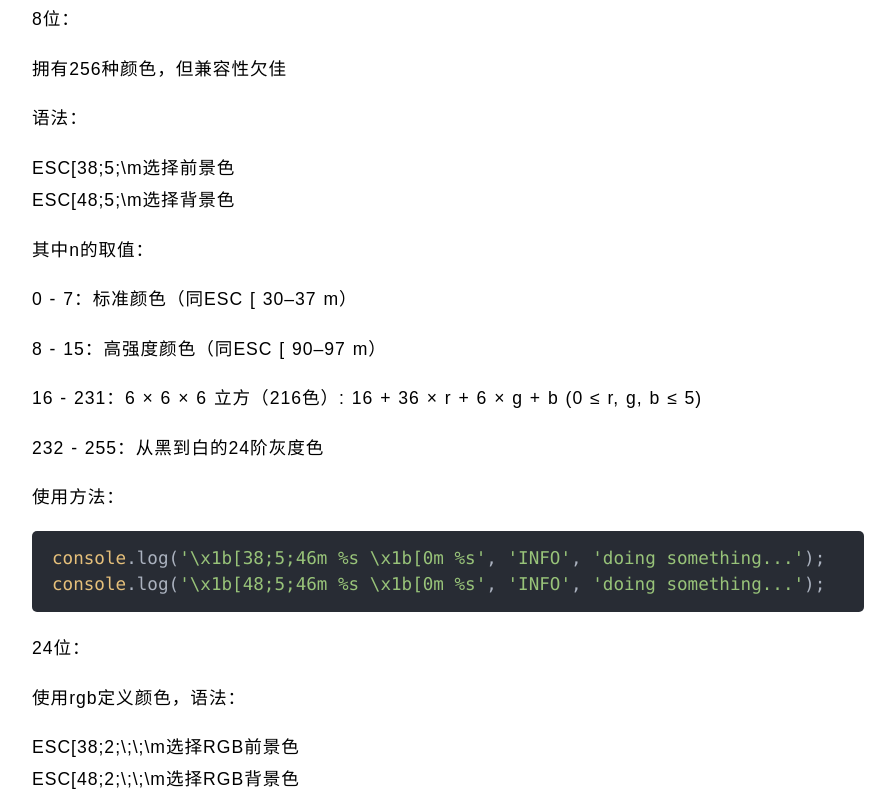
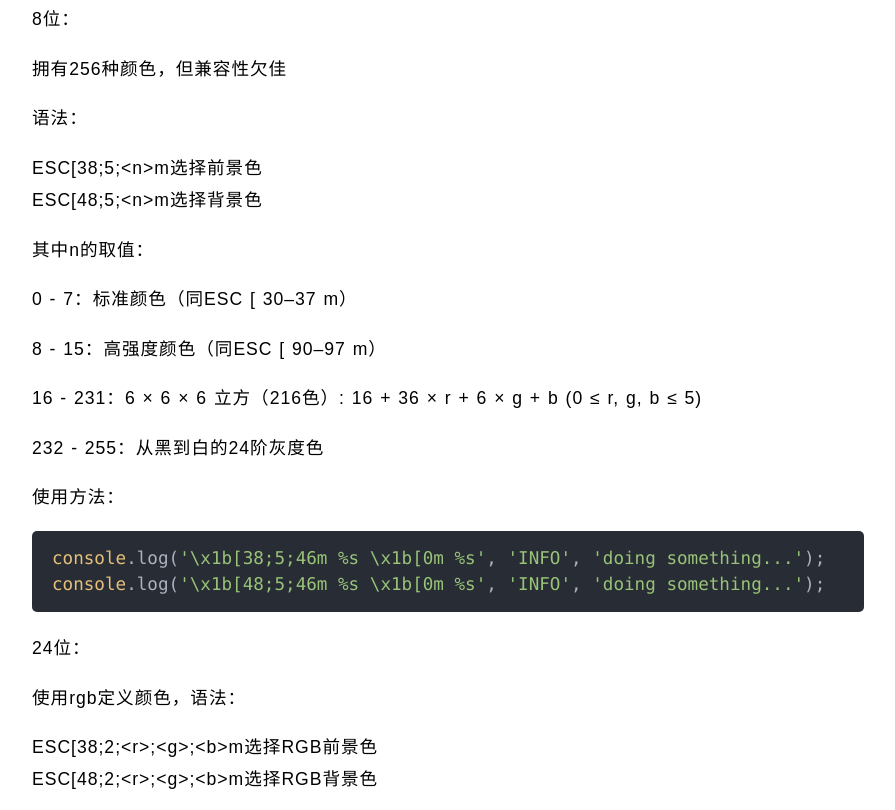
Before and after one commit to RGM-89sc/RGM-89sc.github.io, a plain HTML site: page 2018/12/201812061616/index.html in a window 1280 px wide. Shown: the part 827-1637 px from the top of the page, without its empty margins (192-1087 px from the left). Drawn offline with Linux system fonts and the light colour scheme.

Commit message:
Site updated: 2018-12-06 22:20:01

```diff
--- a/2018/12/201812061616/index.html
+++ b/2018/12/201812061616/index.html
@@ -54,7 +54,7 @@ console.log(&#39;\x1b[46m %s \x1b[0m %s&#39;, &#39;INFO&#39;, &#39;doing somethi
 <p>8位：</p>
 <p>拥有256种颜色，但兼容性欠佳</p>
 <p>语法：</p>
-<p>ESC[38;5;\<n\>m选择前景色<br>ESC[48;5;\<n\>m选择背景色</n\></n\></p>
+<p>ESC[38;5;&lt;n&gt;m选择前景色<br>ESC[48;5;&lt;n&gt;m选择背景色</p>
 <p>其中n的取值：</p>
 <p>0 - 7：标准颜色（同ESC [ 30–37 m）</p>
 <p>8 - 15：高强度颜色（同ESC [ 90–97 m）</p>
@@ -66,7 +66,7 @@ console.log(&#39;\x1b[48;5;46m %s \x1b[0m %s&#39;, &#39;INFO&#39;, &#39;doing so
 </code></pre>
 <p>24位：</p>
 <p>使用rgb定义颜色，语法：</p>
-<p>ESC[38;2;\<r\>;\<g\>;\<b\>m选择RGB前景色<br>ESC[48;2;\<r\>;\<g\>;\<b\>m选择RGB背景色</b\></g\></r\></b\></g\></r\></p>
+<p>ESC[38;2;&lt;r&gt;;&lt;g&gt;;&lt;b&gt;m选择RGB前景色<br>ESC[48;2;&lt;r&gt;;&lt;g&gt;;&lt;b&gt;m选择RGB背景色</p>
 <p>使用方法：</p>
 <pre><code class="javascript">console.log(&#39;\x1b[38;2;100;100;255m %s \x1b[0m %s&#39;, &#39;INFO&#39;, &#39;doing something...&#39;);
 console.log(&#39;\x1b[48;2;100;100;255m %s \x1b[0m %s&#39;, &#39;INFO&#39;, &#39;doing something...&#39;);
```
